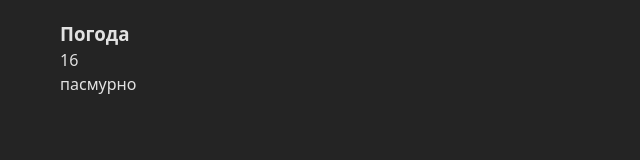
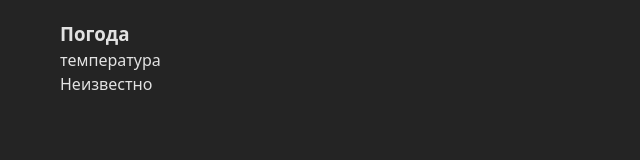
Before and after one commit to daria-z/personal-dashboard, a React (Vite) app: page / in a window 1280 px wide. Shown: the top 160 px of the page, without its empty margins (0-640 px from the left). Built offline with nearby package versions, Linux system fonts and the light colour scheme; no server answers.

Commit message:
feat: add useWeather hook & integrate with WeaterCard

```diff
--- a/src/components/WeatherCard.jsx
+++ b/src/components/WeatherCard.jsx
@@ -1,8 +1,46 @@
 import React from "react";
 import useGeolocation from '../hooks/useGeoLocation';
+import useWeather from '../hooks/useWeather';
 
 const WeatherCard = () => {
-  const { city } = useGeolocation();
+  const { city, location } = useGeolocation();
+  const { weather } = useWeather(
+    location && location.latitude,
+    location && location.longitude
+  );
+
+  const weatherDescriptions = {
+    0: "Clear Sky",
+    1: "Mainly Clear",
+    2: "Partly Cloudy",
+    3: "Overcast",
+    45: "Fog",
+    48: "Depositing Rime Fog",
+    51: "Light Drizzle",
+    53: "Moderate Drizzle",
+    55: "Dense Drizzle",
+    56: "Light Freezing Drizzle",
+    57: "Dense Freezing Drizzle",
+    61: "Slight Rain",
+    63: "Moderate Rain",
+    65: "Heavy Rain",
+    66: "Light Freezing Rain",
+    67: "Heavy Freezing Rain",
+    71: "Slight Snow Fall",
+    73: "Moderate Snow Fall",
+    75: "Heavy Snow Fall",
+    77: "Snow Grains",
+    80: "Slight Rain Showers",
+    81: "Moderate Rain Showers",
+    82: "Violent Rain Showers",
+    85: "Slight Snow Showers",
+    86: "Heavy Snow Showers",
+    95: "Slight Thunderstorm",
+    96: "Thunderstorm With Slight Hail",
+    99: "Thunderstorm With Heavy Hail"
+  };
+
+  const weatherDescription = weatherDescriptions[weather] || 'Неизвестно';
 
   return (
     <div className="weather-card">
@@ -11,8 +49,8 @@ const WeatherCard = () => {
         <div className="weater-display">
           <div className="weater-main">
             <div className="city">{city}</div>
-            <div className="temp">16</div>
-            <div className="description">пасмурно</div>
+            <div className="temp">температура</div>
+            <div className="description">{weatherDescription}</div>
           </div>
         </div>
       </div>
--- /dev/null
+++ b/src/hooks/useWeather.jsx
@@ -0,0 +1,35 @@
+import { useState, useEffect } from "react";
+
+export default function useWeather(latitude, longitude) {
+  const [weather, setWeather] = useState(null);
+  const [error, setError] = useState(null);
+  const [trigger, setTrigger] = useState(0);
+
+  const refresh = () => {
+    setWeather(null);
+    setError(null);
+    setTrigger((prev) => prev + 1);
+  };
+
+  useEffect(() => {
+    if (latitude === null || longitude === null) return;
+    async function fetchWeather() {
+      try {
+        console.log(`https://api.open-meteo.com/v1/forecast?latitude=${latitude}&longitude=${longitude}&current=temperature_2m,weather_code&hourly=temperature_2m,precipitation&lang=ru`)
+        const response = await fetch(
+          `https://api.open-meteo.com/v1/forecast?latitude=${latitude}&longitude=${longitude}&current=temperature_2m,weather_code&hourly=temperature_2m,precipitation&lang=ru`);
+        if (!response.ok) {
+          throw new Error(`Open-Meteo HTTP ошибка: ${response.status}`);
+        }
+        const data = await response.json();
+
+        setWeather(data.current.weather_code);
+      } catch (error) {
+        setError('Ошибка при получении данных погоды: ' + error);
+      }
+    }
+    fetchWeather();
+  }, [latitude, longitude, trigger]);
+
+  return { weather, error, refresh };
+}
```
